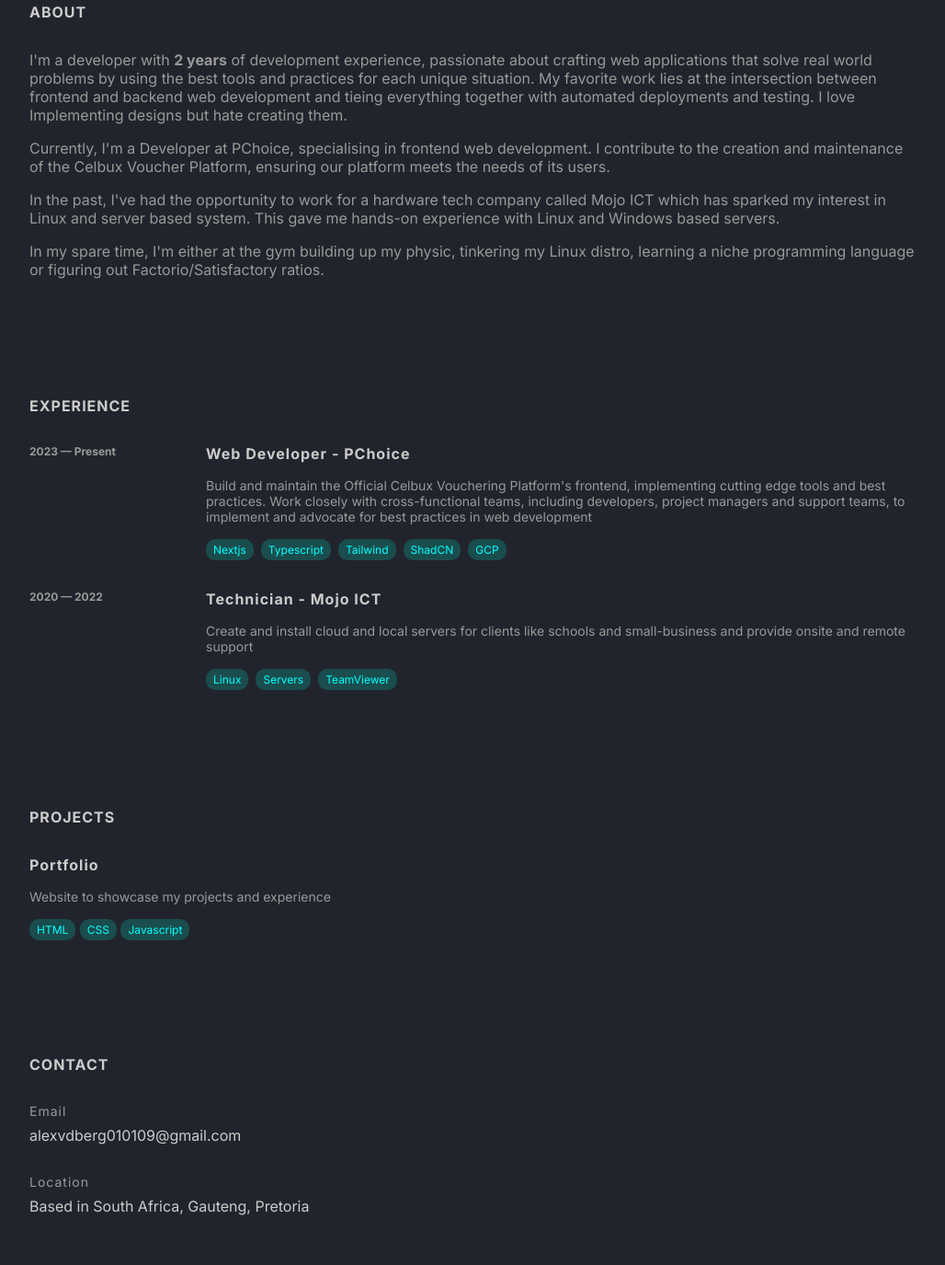
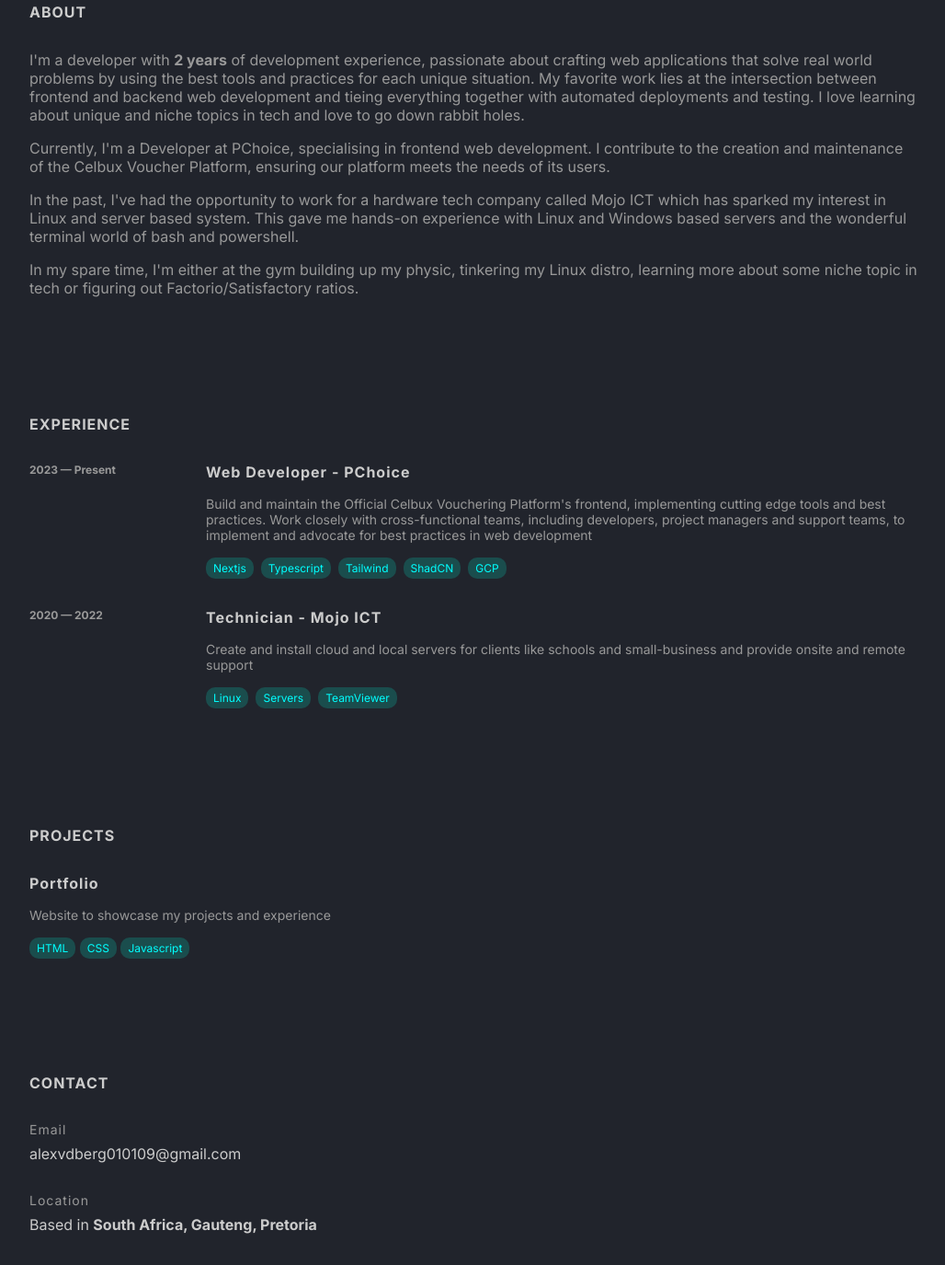
Before and after one commit to Ap3xY/portfolio, a plain HTML site: page index.html in a window 1280 px wide. Shown: the part 485-1860 px from the top of the page at 92% size, without its empty margins (124-1152 px from the left). Drawn offline with Linux system fonts and the light colour scheme.

Commit message:
refactor: update website wording

```diff
--- a/index.html
+++ b/index.html
@@ -59,8 +59,8 @@
             real world problems by using the best tools and practices for each
             unique situation. My favorite work lies at the intersection between
             frontend and backend web development and tieing everything together
-            with automated deployments and testing. I love Implementing designs
-            but hate creating them.
+            with automated deployments and testing. I love learning about unique
+            and niche topics in tech and love to go down rabbit holes.
           </p>
           <p>
             Currently, I'm a Developer at PChoice, specialising in frontend web
@@ -72,12 +72,13 @@
             In the past, I've had the opportunity to work for a hardware tech
             company called Mojo ICT which has sparked my interest in Linux and
             server based system. This gave me hands-on experience with Linux and
-            Windows based servers.
+            Windows based servers and the wonderful terminal world of bash and
+            powershell.
           </p>
           <p>
             In my spare time, I'm either at the gym building up my physic,
-            tinkering my Linux distro, learning a niche programming language or
-            figuring out Factorio/Satisfactory ratios.
+            tinkering my Linux distro, learning more about some niche topic in
+            tech or figuring out Factorio/Satisfactory ratios.
           </p>
         </div>
       </section>
@@ -104,7 +105,10 @@
           <div>
             <h2 class="contact-item-heading">Location</h2>
             <p class="contact-item-paragraph">
-              Based in South Africa, Gauteng, Pretoria
+              Based in
+              <span style="font-weight: bold"
+                >South Africa, Gauteng, Pretoria</span
+              >
             </p>
           </div>
         </div>
```
